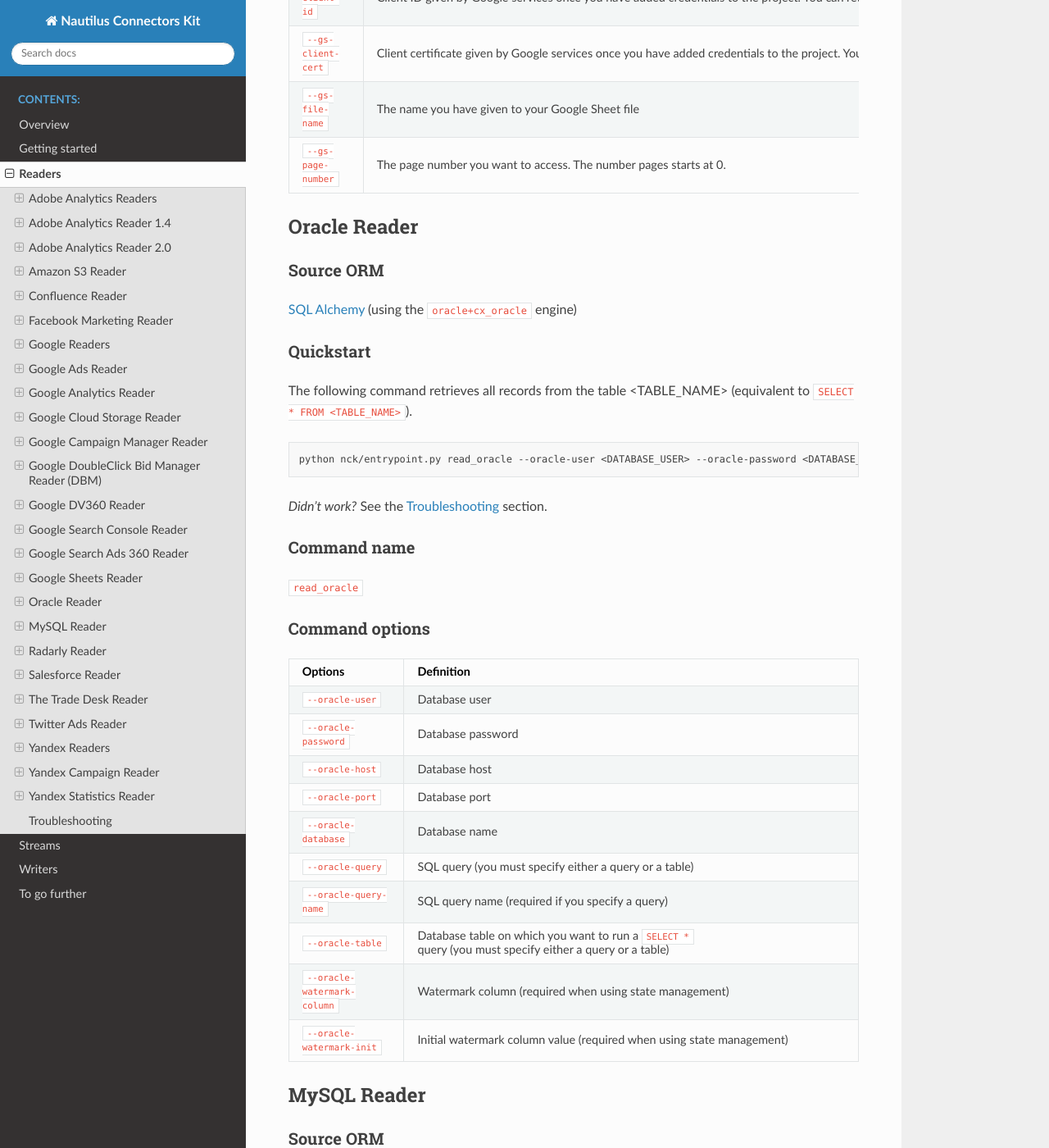
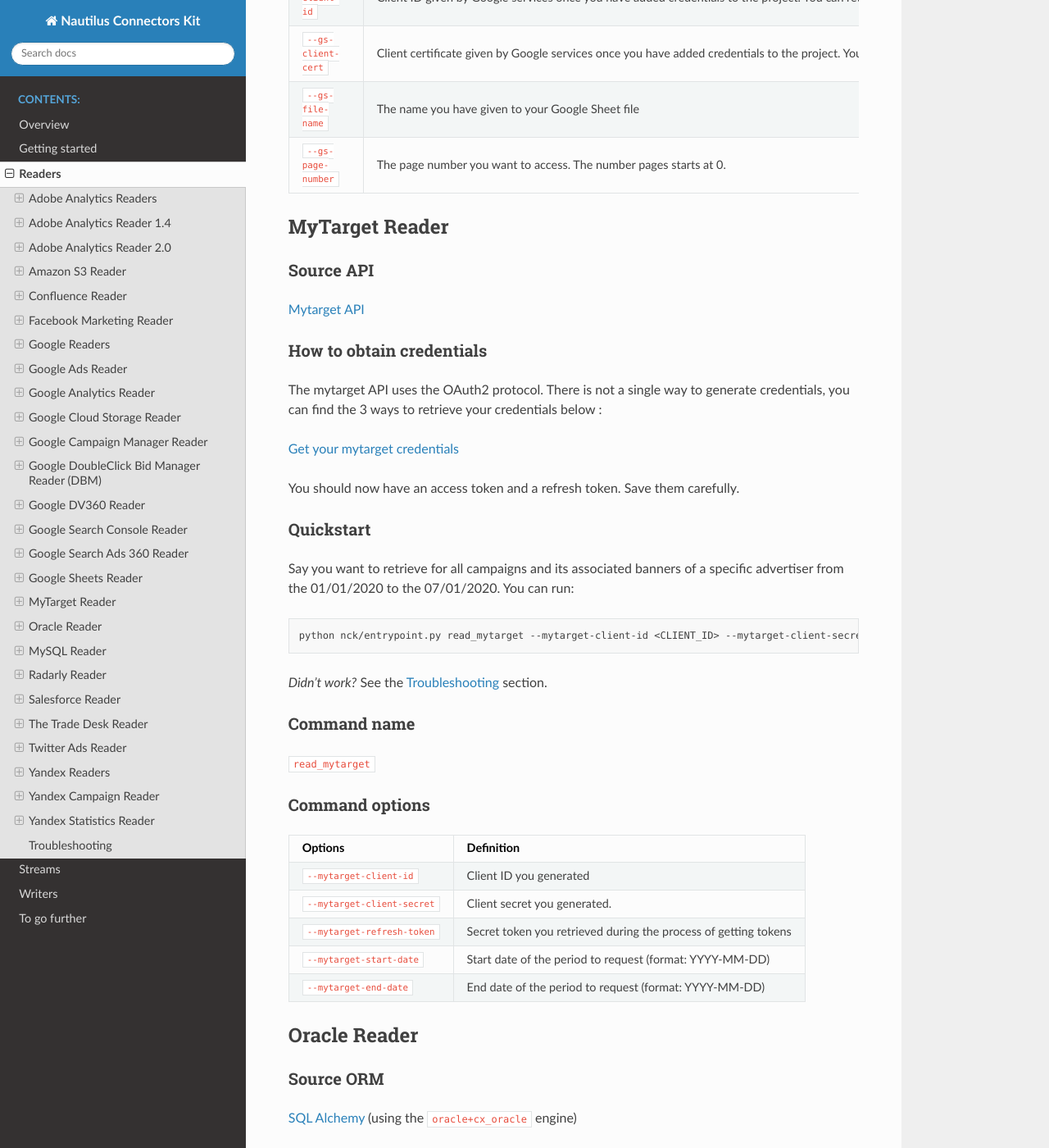
Before and after one commit to artefactory/artefactory-connectors-kit, a Sphinx documentation site: the page built from docs/source/readers.rst, in a window 1280 px wide and 1400 px high, scrolled down 24835 px. Shown: the whole window at 82% size. Built offline with Sphinx 7.4.7 and the Read the Docs theme 2.0.0, drawn with Linux system fonts in a browser that asks for light colours.

Commit message:
feat: add doc for myarget reader

```diff
--- a/docs/source/overview.rst
+++ b/docs/source/overview.rst
@@ -35,8 +35,9 @@
 - Google Search Ads 360
 - Google Search Console
 - Google Sheets
+- MySQL
+- MyTarget
 - Oracle
-- MySQL
 - Radarly
 - SalesForce
 - The Trade Desk
--- a/docs/source/readers.rst
+++ b/docs/source/readers.rst
@@ -956,6 +956,60 @@
 ``--gs-page-number``            The page number you want to access. The number pages starts at 0.
 ==============================  ==============================================================================================================================================================
 
+
+===================
+MyTarget Reader
+===================
+
+----------
+Source API
+----------
+
+`Mytarget API <https://target.my.com/help/advertisers/api_arrangement/en>`__
+
+-------------------------
+How to obtain credentials
+-------------------------
+
+The mytarget API uses the OAuth2 protocol. There is not a single way to generate credentials, you can find the 3 ways to retrieve your credentials below :
+
+`Get your mytarget credentials <https://target.my.com/help/advertisers/api_authorization/en>`__
+
+You should now have an access token and a refresh token. Save them carefully.
+
+----------
+Quickstart
+----------
+
+Say you want to retrieve for all campaigns and its associated banners of a specific advertiser from the 01/01/2020 to the 07/01/2020. You can run:
+
+.. code-block:: shell
+
+    python nck/entrypoint.py read_mytarget --mytarget-client-id <CLIENT_ID> --mytarget-client-secret <CLIENT_SECRET> --mytarget-refresh-token <REFRESH_TOKEN> --mytarget-start-date <START_DATE> --mytarget-end-date <END_DATE> write_console
+
+*Didn't work?* See the `Troubleshooting`_ section.
+
+------------
+Command name
+------------
+
+``read_mytarget``
+
+---------------
+Command options
+---------------
+
+==============================  ===============================================================
+Options                         Definition
+==============================  ===============================================================
+``--mytarget-client-id``        Client ID you generated
+``--mytarget-client-secret``    Client secret you generated.
+``--mytarget-refresh-token``    Secret token you retrieved during the process of getting tokens
+``--mytarget-start-date``       Start date of the period to request (format: YYYY-MM-DD)
+``--mytarget-end-date``         End date of the period to request (format: YYYY-MM-DD)
+==============================  ===============================================================
+
+
 =============
 Oracle Reader
 =============
```
